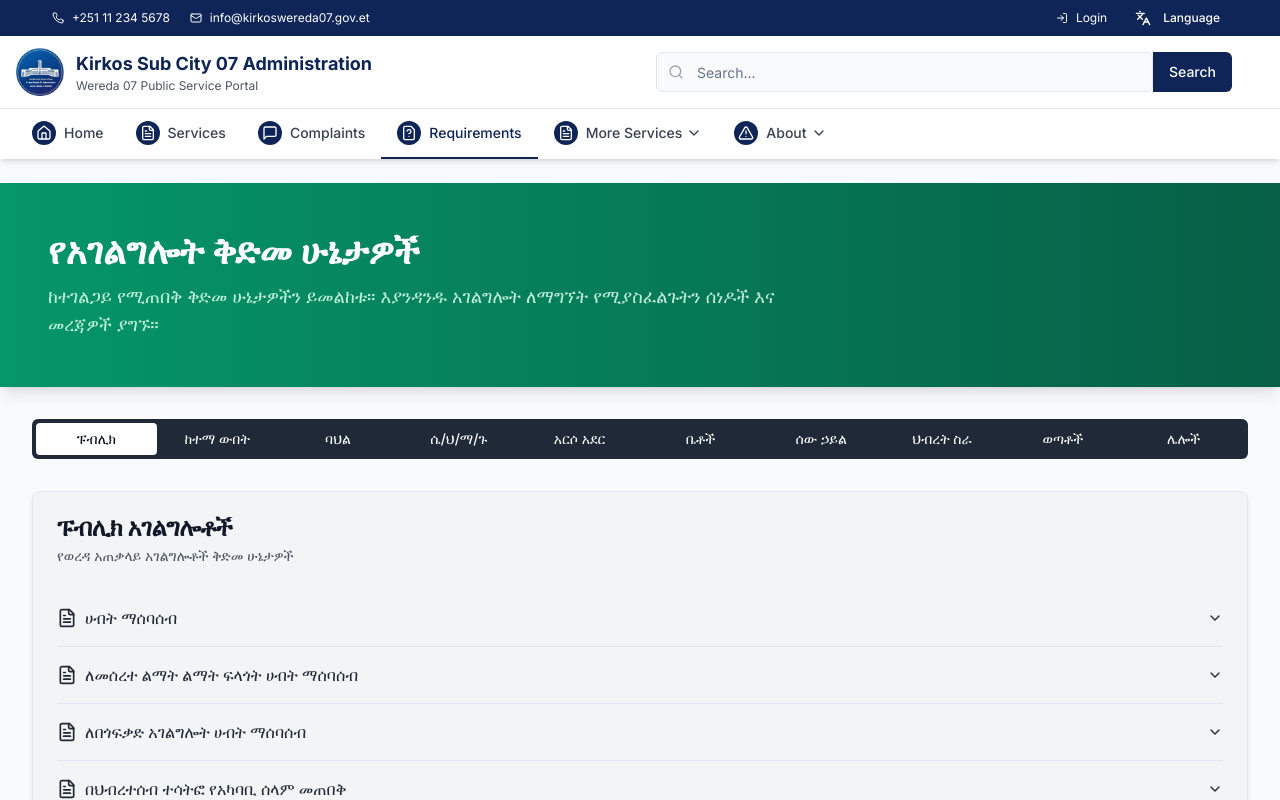
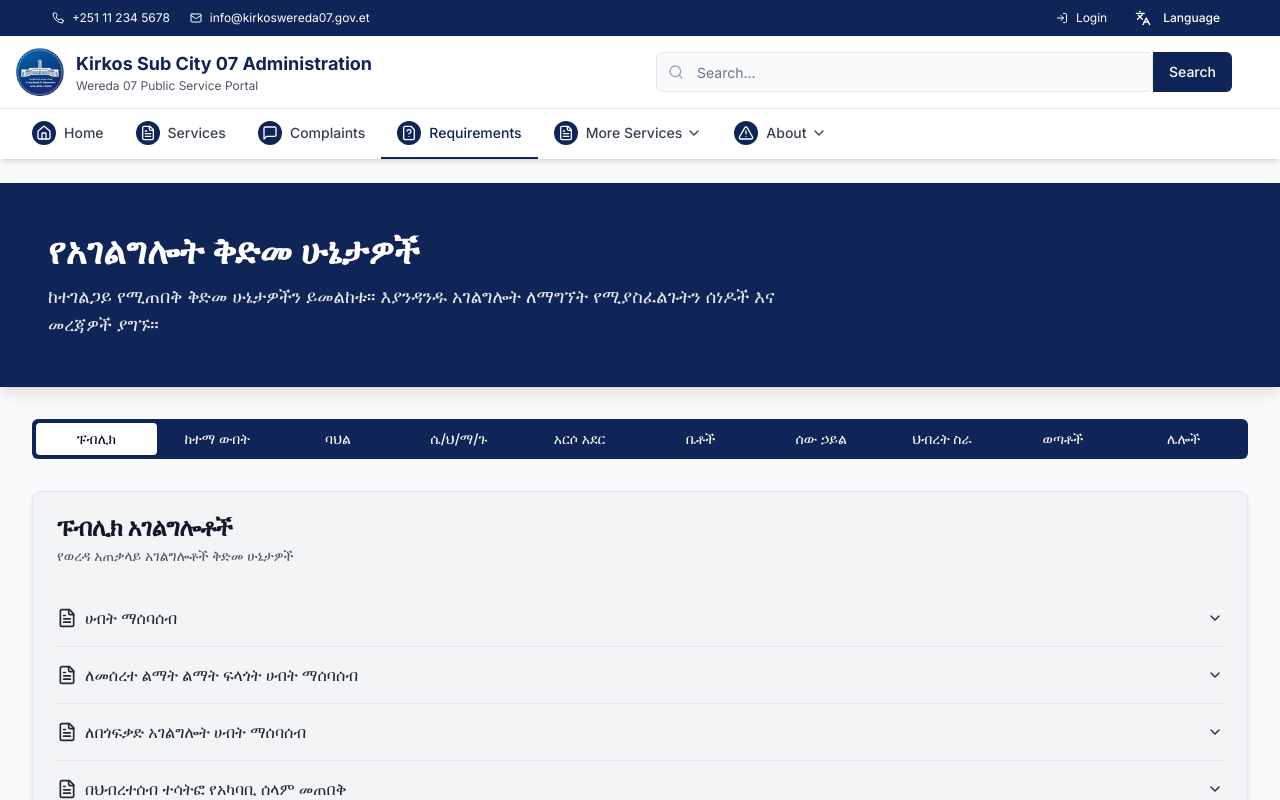
Before and after one commit to abenooo/kirkos-woreda-07, a Next.js app: page /client/requirements in a window 1280 px wide. Shown: the top 800 px of the page. Built offline with nearby package versions, Linux system fonts and the light colour scheme.

Commit message:
Update ServicesPrerequisites component to use 'myBlue' color for header and tabs, ensuring consistent styling across the page.

```diff
--- a/app/client/requirements/page.tsx
+++ b/app/client/requirements/page.tsx
@@ -8,10 +8,10 @@ export default function ServicesPrerequisites() {
   return (
     <div className="min-h-screen">
       {/* Page Header */}
-      <div className="bg-gradient-to-r from-emerald-600 to-emerald-800 -mx-4 px-4 py-12 text-white shadow-lg mb-8">
+      <div className="bg-myBlue -mx-4 px-4 py-12 text-white shadow-lg mb-8">
         <div className="container mx-auto">
           <h1 className="text-4xl font-bold mb-3 text-white">የአገልግሎት ቅድመ ሁኔታዎች</h1>
-          <p className="text-emerald-100/90 max-w-3xl text-lg">
+          <p className="text-white/90 max-w-3xl text-lg">
             ከተገልጋይ የሚጠበቅ ቅድመ ሁኔታዎችን ይመልከቱ። እያንዳንዱ አገልግሎት ለማግኘት የሚያስፈልጉትን ሰነዶች እና መረጃዎች ያግኙ።
           </p>
         </div>
@@ -21,7 +21,7 @@ export default function ServicesPrerequisites() {
       <div className="w-full sm:container sm:mx-auto px-3 sm:px-4">
         <Tabs defaultValue="1" className="w-full">
           {/* Combined TabsList for responsive display */}
-          <TabsList className="flex w-full overflow-x-auto mb-8 bg-gray-800 text-white grid grid-cols-3 md:grid-cols-5 lg:grid-cols-10">
+          <TabsList className="flex w-full overflow-x-auto mb-8 bg-myBlue text-white grid grid-cols-3 md:grid-cols-5 lg:grid-cols-10">
             <TabsTrigger value="1" className="flex-shrink-0">ፑብሊክ</TabsTrigger>
             <TabsTrigger value="2" className="flex-shrink-0">ከተማ ውበት</TabsTrigger>
             <TabsTrigger value="3" className="flex-shrink-0">ባህል</TabsTrigger>
```
